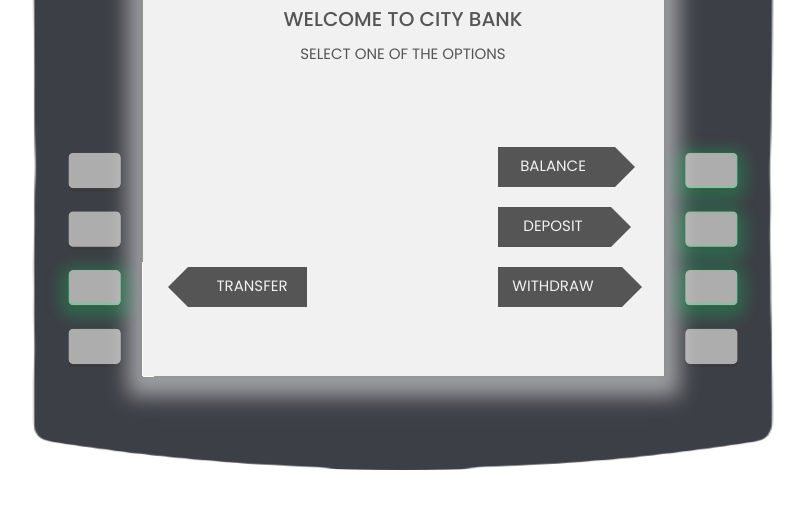
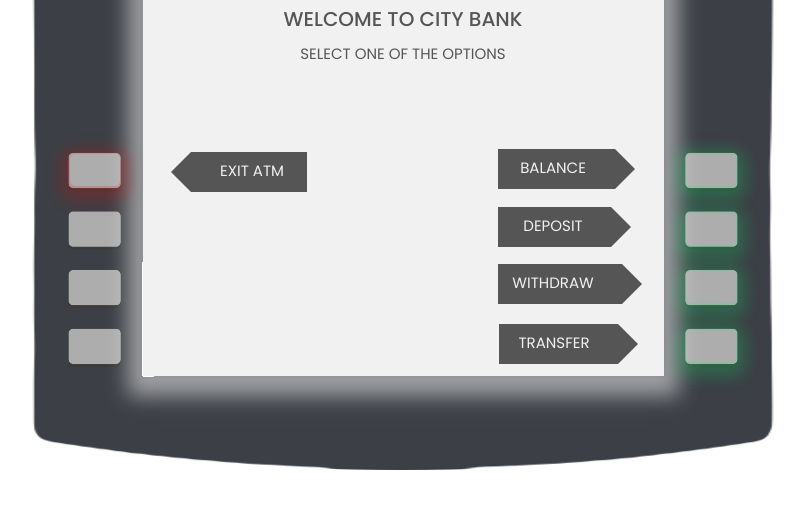
Before and after one commit to ZTZBX/banking, a plain HTML site: page static/index.html in a window 1280 px wide. Shown: the part 217-726 px from the top of the page, without its empty margins (237-1042 px from the left). Drawn offline with nearby package versions, Linux system fonts and the light colour scheme.

Commit message:
changing distribution

```diff
--- a/static/index.css
+++ b/static/index.css
@@ -102,7 +102,7 @@
 
 .balance {
     position: relative;
-    top: 65px;
+    top: 67px;
     left: 170px;
 }
 
@@ -114,13 +114,19 @@
 
 .withdraw {
     position: relative;
-    top: 105px;
+    top: 102px;
     left: 170px;
 }
 
 .transfer {
     position: relative;
-    top: 65px;
+    top: 82px;
+    left: 171px;
+}
+
+.exit {
+    position: relative;
+    top: -50px;
     right: 171px;
 }
 
@@ -184,12 +190,24 @@
     position: absolute;
     height: 32.5px;
     width: 50px;
-    top: 374px;
+    top: 433px;
+    background-color: transparent;
+    left: 783px;
+    border-radius: 5px;
+    z-index: 100;
+    box-shadow: 0 5px 15px 10px rgba(0, 255, 115, 0.2);
+}
+
+.exit_botton {
+    position: absolute;
+    height: 32.5px;
+    width: 50px;
+    top: 257px;
     background-color: transparent;
     left: 167px;
     border-radius: 5px;
     z-index: 100;
-    box-shadow: 0 5px 15px 10px rgba(0, 255, 115, 0.2);
+    box-shadow: 0 5px 15px 10px rgba(255, 0, 0, 0.2);
 }
 
 .depositacction_button {
@@ -223,6 +241,12 @@
 }
 
 
+.exit_botton:hover {
+    background-color: rgba(255, 255, 255, 0.8);
+    box-shadow: 0 5px 15px 10px rgba(255, 0, 0, 0.5);
+}
+
+
 .transfer_button:hover {
     background-color: rgba(255, 255, 255, 0.8);
     box-shadow: 0 5px 15px 10px rgba(0, 255, 115, 0.5);
--- a/static/index.html
+++ b/static/index.html
@@ -22,6 +22,7 @@
             <div class="deposit_button" id="deposit_button" onclick="showMenu('deposit_menu')"></div>
             <div class="withdraw_button" id="withdraw_button" onclick="showMenu('withdraw_menu')"></div>
             <div class="transfer_button" id="transfer_button" onclick="showMenu('transfer_menu')"></div>
+            <div class="exit_botton" id="exit_botton" ></div>
             <div class="depositacction_button" id="depositacction_button" style="display: none;"></div>
             <div class="depositacction_button" id="withdrawacction_button" style="display: none;"></div>
             <div class="welcome_atm_botton" id="welcome_atm_botton" style="display: none;"
@@ -97,9 +98,15 @@
                     <div class="atm_option">withdraw<span class="arrow_left"></span></div>
                 </div>
 
+                <div class="exit">
+                    <div class="atm_option"><span class="arrow_right"></span>exit atm</div>
+                </div>
+
                 <div class="transfer">
-                    <div class="atm_option"><span class="arrow_right"></span>transfer</div>
+                    <div class="atm_option">transfer<span class="arrow_left"></span></div>
                 </div>
+
+
 
             </div>
 
--- a/static/index.js
+++ b/static/index.js
@@ -1,7 +1,7 @@
 function showMenu(menu) {
 
     var list_of_menus = ["balance_menu", "deposit_menu", "withdraw_menu", "transfer_menu", "welcome_atm"];
-    var list_of_bottons = ["balance_button", "deposit_button", "withdraw_button", "transfer_button", "welcome_atm_botton"];
+    var list_of_bottons = ["balance_button", "deposit_button", "withdraw_button", "transfer_button", "welcome_atm_botton", "exit_botton"];
     for (i in list_of_menus)
     {
         if (list_of_menus[i] != menu){
```
